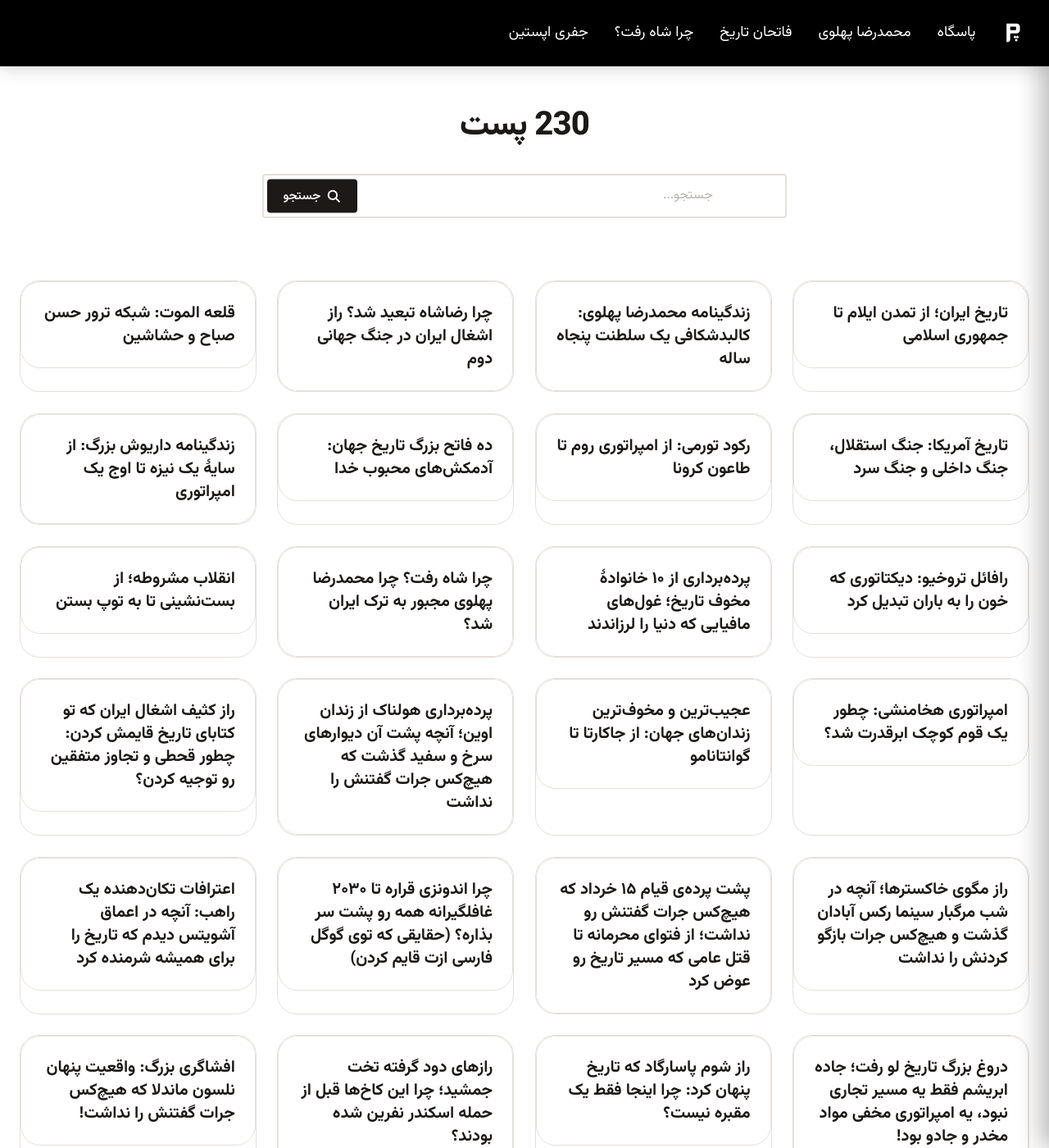
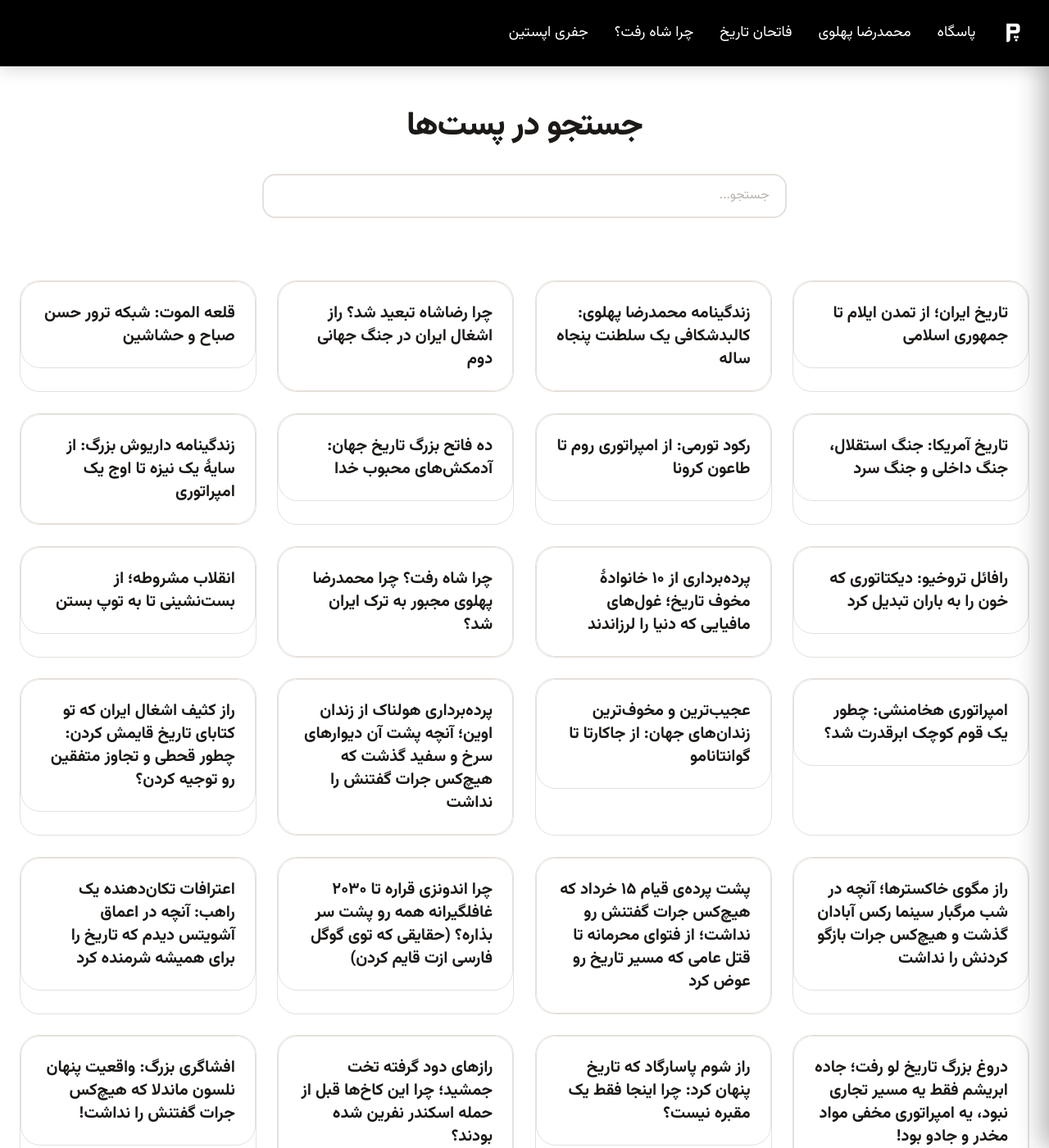
Before and after one commit to darkblog/darkblog.github.io, a Jekyll site: the page built from blog.html, in a window 1280 px wide and 1400 px high. Shown: the whole window at 82% size. Built offline with Jekyll 4.4.1, drawn with Linux system fonts in a browser that asks for light colours; nearby versions of some CDN libraries.

Commit message:
Update blog.html

```diff
--- a/blog.html
+++ b/blog.html
@@ -290,7 +290,7 @@ layout: none
       padding-top: 1rem;
     }
 
-    .archive-header .total-posts {
+    .archive-header h1 {
       font-size: clamp(2rem, 4vw, 2.5rem);
       font-weight: 800;
       color: #1c1917;
@@ -302,16 +302,15 @@ layout: none
       margin-bottom: 1.5rem;
       max-width: 40rem;
       margin-inline: auto;
-      position: relative;
     }
 
     .search-box {
       width: 100%;
-      padding: 0.8rem 5.5rem 0.8rem 1.2rem;
+      padding: 0.8rem 1.2rem;
       font-size: 1rem;
       font-family: inherit;
       border: 2px solid #e5e0db;
-      border-radius: 0.25rem;
+      border-radius: 1rem;
       background-color: white;
       color: #1e1b1a;
       transition: border-color 0.2s ease, box-shadow 0.2s ease;
@@ -326,36 +325,6 @@ layout: none
     .search-box::placeholder {
       color: #a8a09a;
       opacity: 0.8;
-    }
-
-    .search-button {
-      position: absolute;
-      left: 0.4rem;
-      top: 50%;
-      transform: translateY(-50%);
-      height: calc(100% - 0.8rem);
-      display: inline-flex;
-      align-items: center;
-      justify-content: center;
-      background-color: #1c1917;
-      color: white;
-      border: none;
-      border-radius: 0.25rem;
-      padding: 0 1.2rem;
-      font-family: inherit;
-      font-size: 0.95rem;
-      font-weight: 600;
-      cursor: pointer;
-      transition: background-color 0.2s ease;
-      white-space: nowrap;
-    }
-
-    .search-button:hover {
-      background-color: #000;
-    }
-
-    .search-button i {
-      margin-left: 0.4rem;
     }
 
     .search-stats {
@@ -492,13 +461,6 @@ layout: none
       .hamburger {
         display: flex;
       }
-      .search-box {
-        padding: 0.8rem 5rem 0.8rem 1rem;
-      }
-      .search-button {
-        padding: 0 0.8rem;
-        font-size: 0.9rem;
-      }
     }
   </style>
 </head>
@@ -542,7 +504,7 @@ layout: none
     <article class="main-content-inner">
 
       <header class="archive-header">
-        <p class="total-posts"><span id="totalPostsNumber">{{ site.posts.size }}</span> پست</p>
+        <h1>جستجو در پست‌ها</h1>
       </header>
 
       {% if site.posts.size > 0 %}
@@ -557,10 +519,6 @@ layout: none
           autocorrect="off"
           spellcheck="false"
         >
-        <button id="searchButton" class="search-button" type="button">
-          <i class="fa-solid fa-magnifying-glass" aria-hidden="true"></i>
-          جستجو
-        </button>
       </div>
 
       <div class="search-stats" id="searchStats" aria-live="polite" aria-atomic="true"></div>
```
Also changed, not shown: other parts of blog.html (+4 -12 lines).
